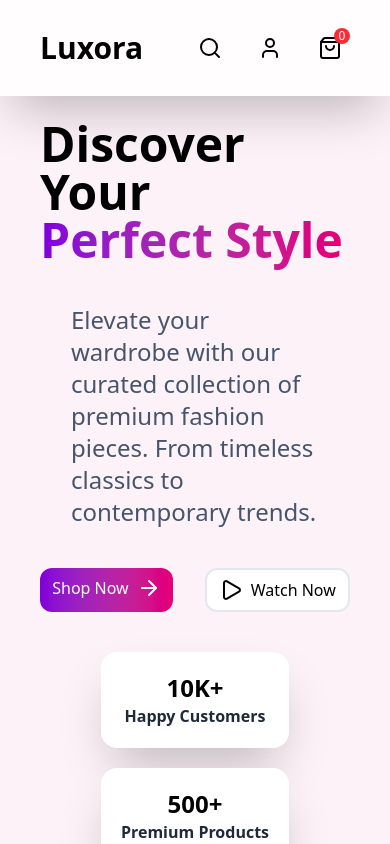
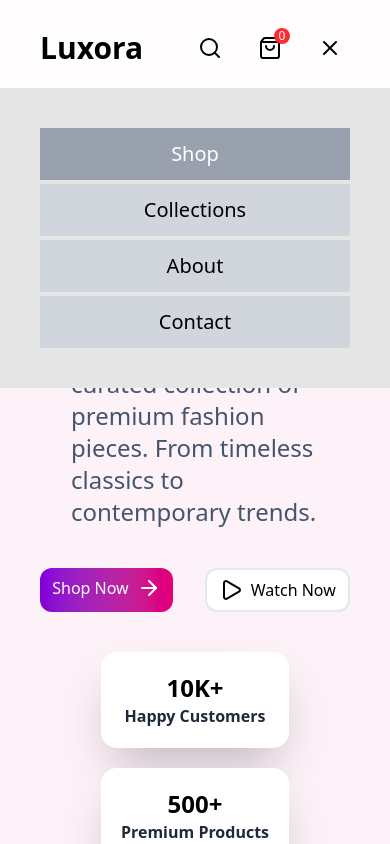
Before and after one commit to Abhiho11a/-Web-Dev-Projects-, a React (Vite) app in the folder Simple Frontend Projects/05-Luxora Ecommerce Page/: page / in a window 390 px wide. Both pictures are taken after a click on the icon 330 px from the left and 48 px from the top of the page. Shown: the top 844 px of the page. Built offline with nearby package versions, Linux system fonts and the light colour scheme.

Commit message:
Updated Proj

```diff
--- a/Simple Frontend Projects/05-Luxora Ecommerce Page/src/assets/ReviewForm.jsx
+++ b/Simple Frontend Projects/05-Luxora Ecommerce Page/src/assets/ReviewForm.jsx
@@ -18,7 +18,7 @@ const ReviewForm = ({closeForm}) => {
     }
 
   return (
-<div className="max-w-md mx-auto bg-white p-6 px-15 border-2 border-neutral-200 rounded-2xl shadow-lg flex flex-col gap-5">
+<div className="max-w-md mx-auto bg-white p-11 border-2 border-neutral-200 rounded-2xl shadow-lg flex  flex-col gap-5">
     <X onClick={closeForm} className="ml-50 cursor-pointer"/>
       <input
         type="text"
--- a/Simple Frontend Projects/05-Luxora Ecommerce Page/src/components/About.jsx
+++ b/Simple Frontend Projects/05-Luxora Ecommerce Page/src/components/About.jsx
@@ -26,7 +26,7 @@ const About = () => {
         <div className="grid lg:grid-cols-4 md:grid-cols-2 sm:grid-cols-2 w-full justify-around">
           {SalesData.map(data => (
             <div className='flex justify-center items-center '>
-              <span className='mt-5'><h2 className='text-4xl font-bold text-center '>{data.count}</h2>
+              <span className='mt-5'><h2 className='text-2xl lg:text-4xl font-bold text-center '>{data.count}</h2>
               <p className='text-sm text-slate-500 text-center'>{data.label}</p></span>
             </div>
           ))}
--- a/Simple Frontend Projects/05-Luxora Ecommerce Page/src/components/Footer.jsx
+++ b/Simple Frontend Projects/05-Luxora Ecommerce Page/src/components/Footer.jsx
@@ -15,7 +15,7 @@ const Footer = () => {
 
           </div>
         </div>
-        <div className='flex flex-1/4 lg:gap-50 gap-20 items-center  py-10'>
+        <div className='flex flex-1/4 lg:gap-50 gap-20 items-center py-10'>
           {FooterLinks.map(it => (
             <div>
               <h2 className='text-white font-semibold'>{it.label}</h2>
@@ -35,8 +35,8 @@ const Footer = () => {
         </div>
       </div>
       <div className="flex lg:flex-row flex-col gap-5 justify-between text-gray-400 text-md py-5 border-t-2 border-slate-700">
-        <div>Designed By:<b>Abhishek Holla</b></div>
-        <div className='flex gap-5 '>
+        <div className='text-xs lg:text-sm md:text-sm'>Designed By:<b>Abhishek Holla</b></div>
+        <div className='flex gap-5 text-xs lg:text-sm md:text-sm'>
           <a href='' className='hover:text-white' >Privacy Policy</a>
           <a href='' className='hover:text-white'>Terms of Service</a>
           <a href='' className='hover:text-white'>Cookie Policy</a>
--- a/Simple Frontend Projects/05-Luxora Ecommerce Page/src/components/Hero.jsx
+++ b/Simple Frontend Projects/05-Luxora Ecommerce Page/src/components/Hero.jsx
@@ -5,7 +5,7 @@ import Hero_img from '../assets/Images/Hero-img.avif'
 import { Boxes } from '../assets'
 const Hero = () => {
   return (
-    <section className='flex flex-col justify-between lg:flex-row items-center px-10 lg:px-24 min-h-screen bg-pink-50'>
+    <section className='flex flex-col lg:flex-row gap-15 lg:gap-15 items-center px-10 lg:px-24 min-h-screen bg-pink-50'>
       <div className="flex flex-1 flex-col gap-10 mt-30 items-center lg:items-start">
         <div className='flex flex-col lg:items-start items-center'>
           <div><h2 className='font-bold text-5xl lg:text-6xl'>Discover Your <br /> <span className='bg-gradient-to-r from-purple-700 to-pink-600 text-transparent bg-clip-text'>Perfect Style</span></h2></div>
@@ -24,9 +24,6 @@ const Hero = () => {
             </div>
           ))}
         </div>
-        <div className='flex'>
-
-        </div>
       </div>
       <div className='flex-1 flex items-center justify-center'>
         <img src={Hero_img} alt="hero Img" width={600} height={250} className='rounded-3xl'/>
--- /dev/null
+++ b/Simple Frontend Projects/05-Luxora Ecommerce Page/src/components/Menu.jsx
@@ -0,0 +1,20 @@
+import React from 'react'
+import { Navlinks } from '../assets'
+
+const Menu = ({viewSection,setViewSection,closeMenu}) => {
+    function handleClick(link){
+        setViewSection(link.label)
+        closeMenu()
+    }
+  return (
+    <div className='bg-neutral-200 fixed p-10 flex flex-col mt-15 justify-center left-0 items-center w-full'>
+        <ul className='flex flex-col gap-1 text-xl w-full'>
+            {Navlinks.map((link) => (
+                <a key={link} href={link.url} onClick={() => handleClick(link)} className={`${viewSection === link.label?'bg-gray-400 text-white':'bg-gray-300'} bg-none p-3 w-full hover:bg-gray-400 hover:text-white text-center`}>{link.label}</a>
+            ))}
+        </ul>
+    </div>
+  )
+}
+
+export default Menu
--- a/Simple Frontend Projects/05-Luxora Ecommerce Page/src/components/Navbar.jsx
+++ b/Simple Frontend Projects/05-Luxora Ecommerce Page/src/components/Navbar.jsx
@@ -1,10 +1,13 @@
 import React, { useState } from 'react'
 import { Navlinks } from '../assets'
-import {SearchIcon,User,ShoppingBag} from 'lucide-react'
+import {SearchIcon,User,ShoppingBag, HamburgerIcon, Hamburger, Menu, X} from 'lucide-react'
 import '../App.css'
+import NavMenu from './Menu'
 const Navbar = ({cartCount}) => {
     const [viewSection,setViewSection] = useState('Shop')
+    const [openMenu,setOpenMenu] = useState(false)
   return (
+    <>
     <header className='fixed z-1000 backdrop-blur-lg bg-white/80 flex items-center justify-between shadow-2xl  px-10 lg:px-24 py-7 w-full' id='navbar'>
         <a className='font-bold text-3xl' href='#'>Luxora</a>
         <div className='hidden lg:inline-block'>
@@ -16,13 +19,18 @@ const Navbar = ({cartCount}) => {
         </div>
         <div className="flex gap-5 lg:pr-20">
             <SearchIcon className='hover:bg-gray-200 p-2 size-10 rounded-md cursor-pointer'/>
-            <User className='hover:bg-gray-200 p-2 size-10 rounded-md cursor-pointer'/>
+            <User className='hover:bg-gray-200 p-2 hidden lg:block size-10 rounded-md cursor-pointer'/>
             <div>
                 <ShoppingBag className='hover:bg-gray-200 p-2 size-10 rounded-md cursor-pointer'/>
                 <h2 className='bg-red-500 rounded-full w-4 h-4 text-center fixed top-7 ml-6 text-white text-xs'> <span>{cartCount}</span></h2>
             </div>
+        <div className='flex lg:hidden'>
+            {openMenu?<X onClick={() => setOpenMenu(false)} className='hover:bg-gray-200 p-2 size-10 rounded-md cursor-pointer'/>:<Menu onClick={() => setOpenMenu(true)} className='hover:bg-gray-200 p-2 size-10 rounded-md cursor-pointer'/>}
+        </div>
+        {openMenu && <NavMenu viewSection={viewSection} setViewSection={setViewSection} closeMenu={() => setOpenMenu(false)}/>}
         </div>
     </header>
+    </>
   )
 }
 
--- a/Simple Frontend Projects/05-Luxora Ecommerce Page/src/components/Reviews.jsx
+++ b/Simple Frontend Projects/05-Luxora Ecommerce Page/src/components/Reviews.jsx
@@ -25,9 +25,9 @@ const Reviews = () => {
         </div>
         <div className="flex bg-gray-50 p-5 rounded-2xl border-gray-200 border-2">
             {ReviewData.map(data => (
-                <div className='border-r-2 px-5  border-gray-400 last:border-0'>
-                    <h2 className='font-bold text-2xl'>{data.count}</h2>
-                    <p className='text-gray-500 text-sm font-bold'>{data.label}</p>
+                <div className='border-r-2 px-5 border-gray-400 last:border-0'>
+                    <h2 className='font-bold text-xl lg:text-2xl'>{data.count}</h2>
+                    <p className='text-gray-500 text-xs font-bold'>{data.label}</p>
                 </div>
             ))}
         </div> </>}
```
Also changed, not shown: 1 other file (tests, documents, lock files or other folders).
